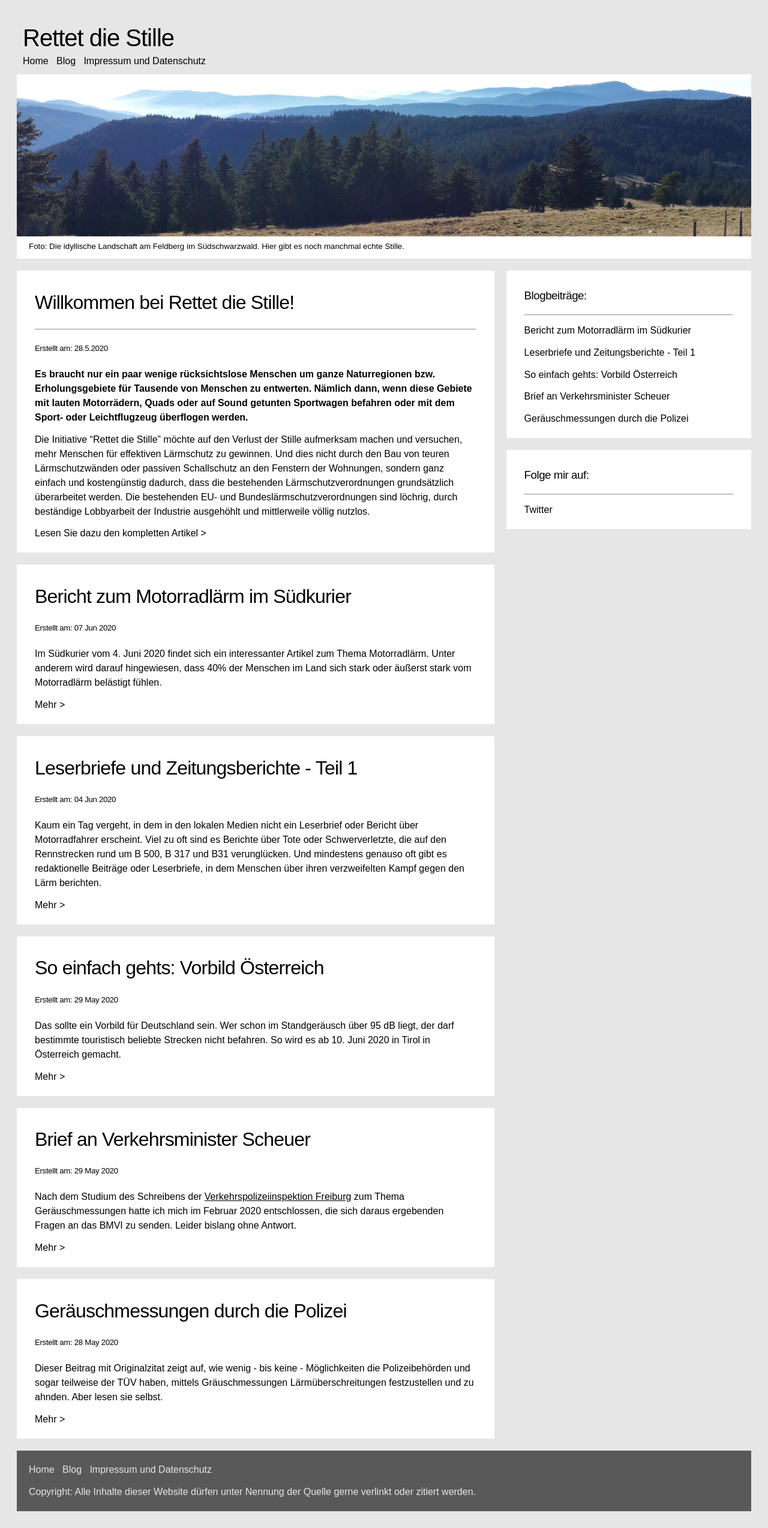
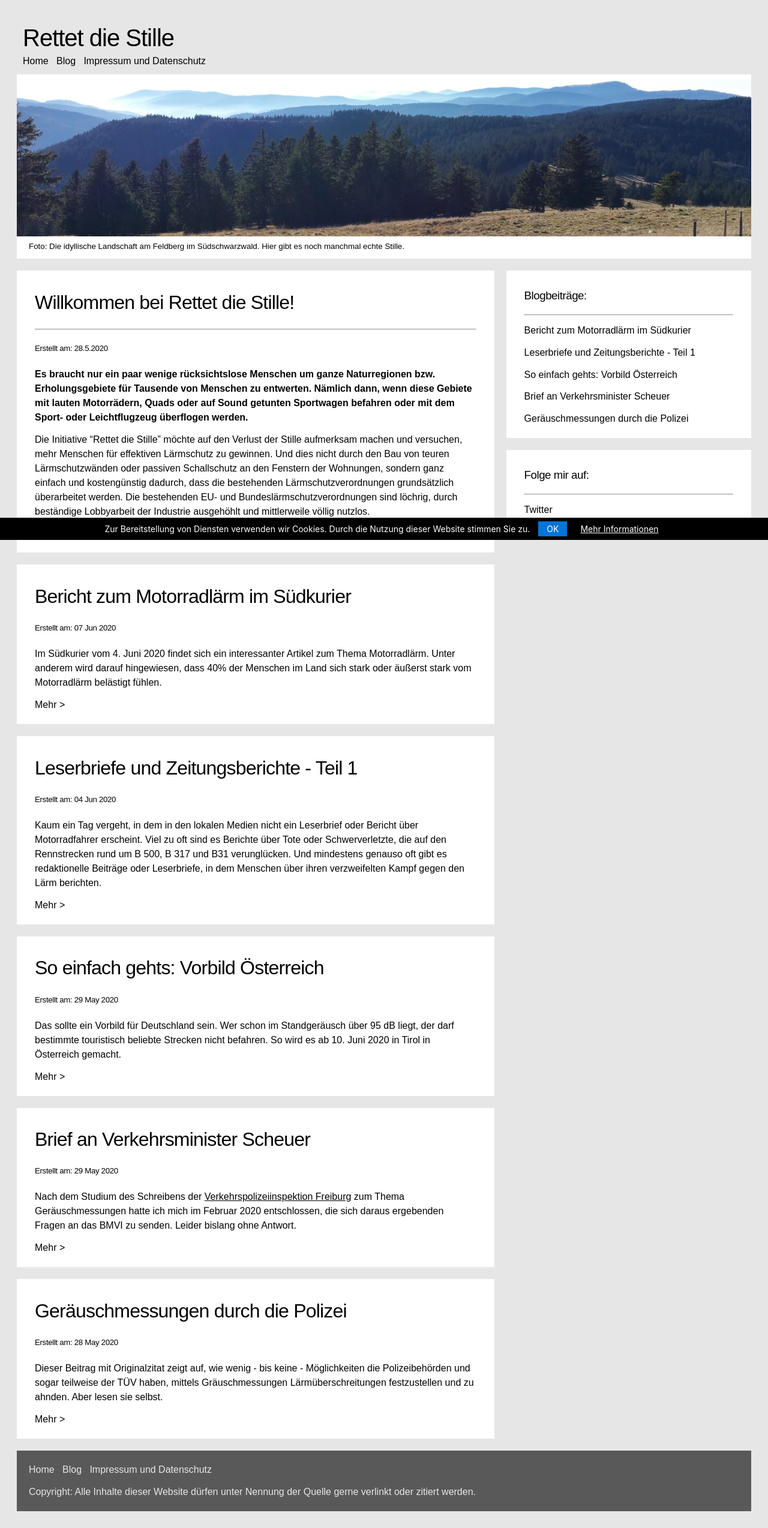
Before and after one commit to rettet-die-stille/rettet-die-stille.github.io, a Jekyll site: the page built from index.md, in a window 1280 px wide. Shown: the whole page at 60% size. Built offline with Jekyll 4.4.1, drawn with Linux system fonts in a browser that asks for light colours; comment, search, counter and statistics services are not loaded.

Commit message:
Update defaultmodern.html

```diff
--- a/_layouts/defaultmodern.html
+++ b/_layouts/defaultmodern.html
@@ -138,11 +138,19 @@ layout: default
         integrity="sha384-nvAa0+6Qg9clwYCGGPpDQLVpLNn0fRaROjHqs13t4Ggj3Ez50XnGQqc/r8MhnRDZ"
         crossorigin="anonymous">
       </script>
-    <script src="jquery.cookieBar.min.js"></script>
+    <script src="/assets/cookie/jquery.cookieBar.min.js"></script>
     <script>
       $(function() {
+        $.cookieBar('addTranslation', 'de', {
+          message:	'Zur Bereitstellung von Diensten verwenden wir Cookies. Durch die Nutzung dieser Website stimmen Sie zu.',
+          acceptText:	'OK',
+          infoText:	'Mehr Informationen',
+          privacyText:	'Datenschutz'
+        });
         $.cookieBar({
-          style: 'bottom'
+          style: 'bottom',
+          infoLink: "https://www.rettet-die-stille.de/impressum.html",
+          language: 'de'
         });
       });
     </script>
```
